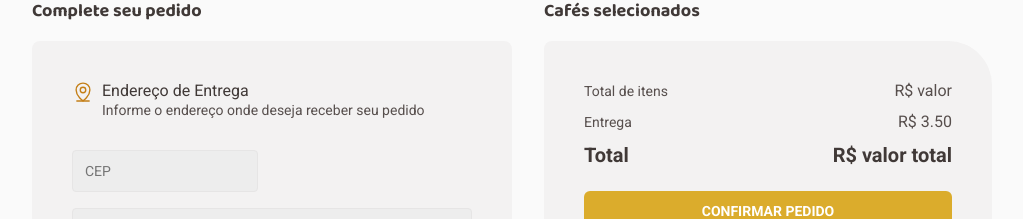
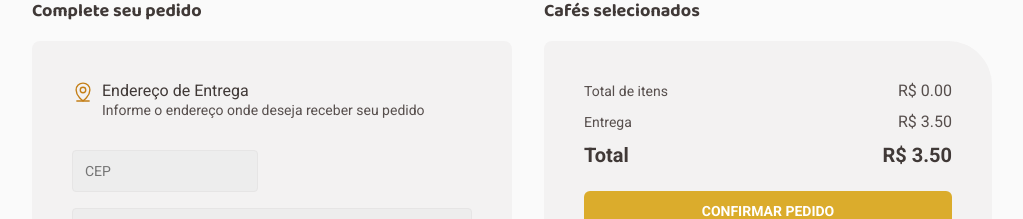
Before and after one commit to jaocruz/coffee-delivery, a React (Vite) app: page /checkout in a window 1280 px wide. Shown: the part 147-366 px from the top of the page, without its empty margins (128-1151 px from the left). Built offline with nearby package versions, Linux system fonts and the light colour scheme.

Commit message:
calculando valor final do pedido

```diff
--- a/src/pages/checkout/index.tsx
+++ b/src/pages/checkout/index.tsx
@@ -11,6 +11,14 @@ import { CoffeeOrderContext } from "../../contexts/orderContext";
 
 export function Checkout(){
    const { coffeeOrderList } = useContext(CoffeeOrderContext)
+
+   const totalOrderPrice = coffeeOrderList.reduce((total, coffee) => {
+      return total + (coffee.value * coffee.quantity)
+   }, 0)
+
+   const deliveryPrice = 3.50
+
+   const finalTotalPrice = totalOrderPrice + deliveryPrice
 
    return(
       <CheckoutContainer>
@@ -93,17 +101,17 @@ export function Checkout(){
                <div className="coffeeInfo">
                   <div>
                      <span>Total de itens</span>
-                     <span>R$ valor</span>
+                     <span>R$ {totalOrderPrice.toFixed(2)}</span>
                   </div>
 
                   <div>
                      <span>Entrega</span>
-                     <span>R$ 3.50</span>
+                     <span>R$ {deliveryPrice.toFixed(2)}</span>
                   </div>
 
                   <div>
                      <strong>Total</strong>
-                     <strong>R$ valor total</strong>
+                     <strong>R$ {finalTotalPrice.toFixed(2)}</strong>
                   </div>
                </div>
 
```
